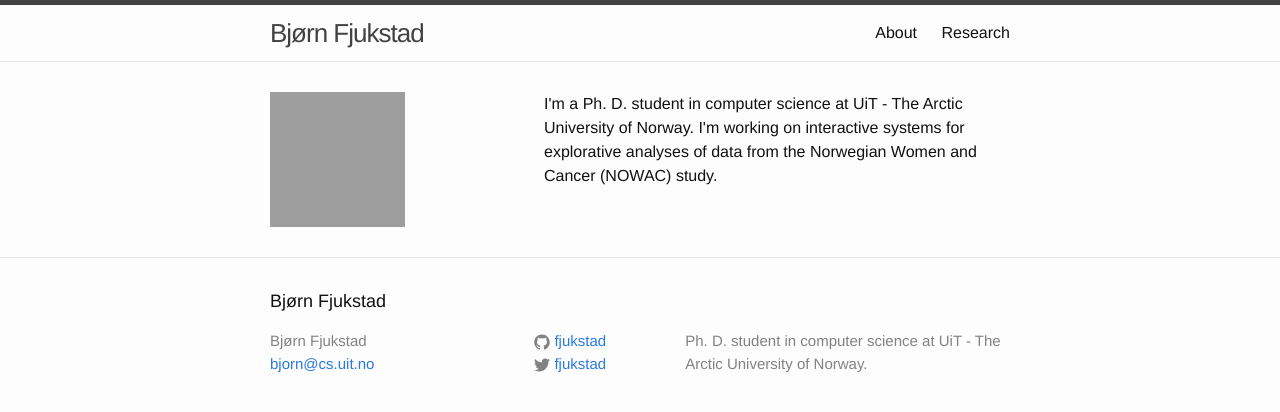
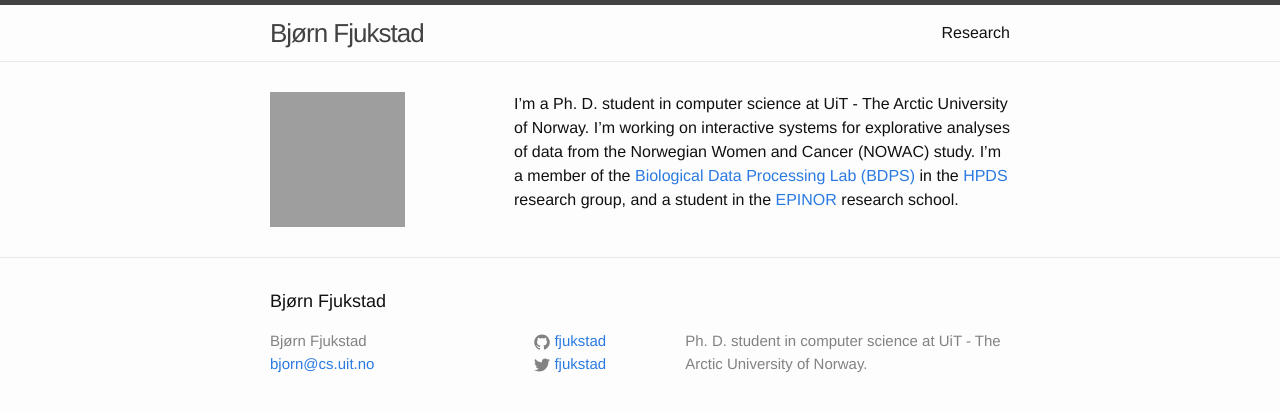
Before and after one commit to fjukstad/fjukstad.github.io, a Jekyll site: the page built from index.md, in a window 1280 px wide. Shown: the top 412 px of the page. Built offline with Jekyll 4.4.1, drawn with Linux system fonts in a browser that asks for light colours; grey boxes are pictures that could not be loaded.

Commit message:
update descr and remove about pg

```diff
--- a/index.md
+++ b/index.md
@@ -4,8 +4,9 @@ layout: default
 <div class="page-picture">
         <img src="{{ site.email | to_gravatar }}"/>
 </div>
-<div class="page-text">
 I'm a Ph. D. student in computer science at UiT - The Arctic University of
 Norway. I'm working on interactive systems for explorative analyses of data from
-the Norwegian Women and Cancer (NOWAC) study.
-</div>
+the Norwegian Women and Cancer (NOWAC) study. I'm a member of the [Biological
+Data Processing Lab (BDPS)](http://bdps.cs.uit.no/) in the
+[HPDS](http://hpds.cs.uit.no/) research group, and a student in the
+[EPINOR](http://site.uit.no/epinor/) research school.
```
Also changed, not shown: about.md (+11 -9 lines), 4 other files.
